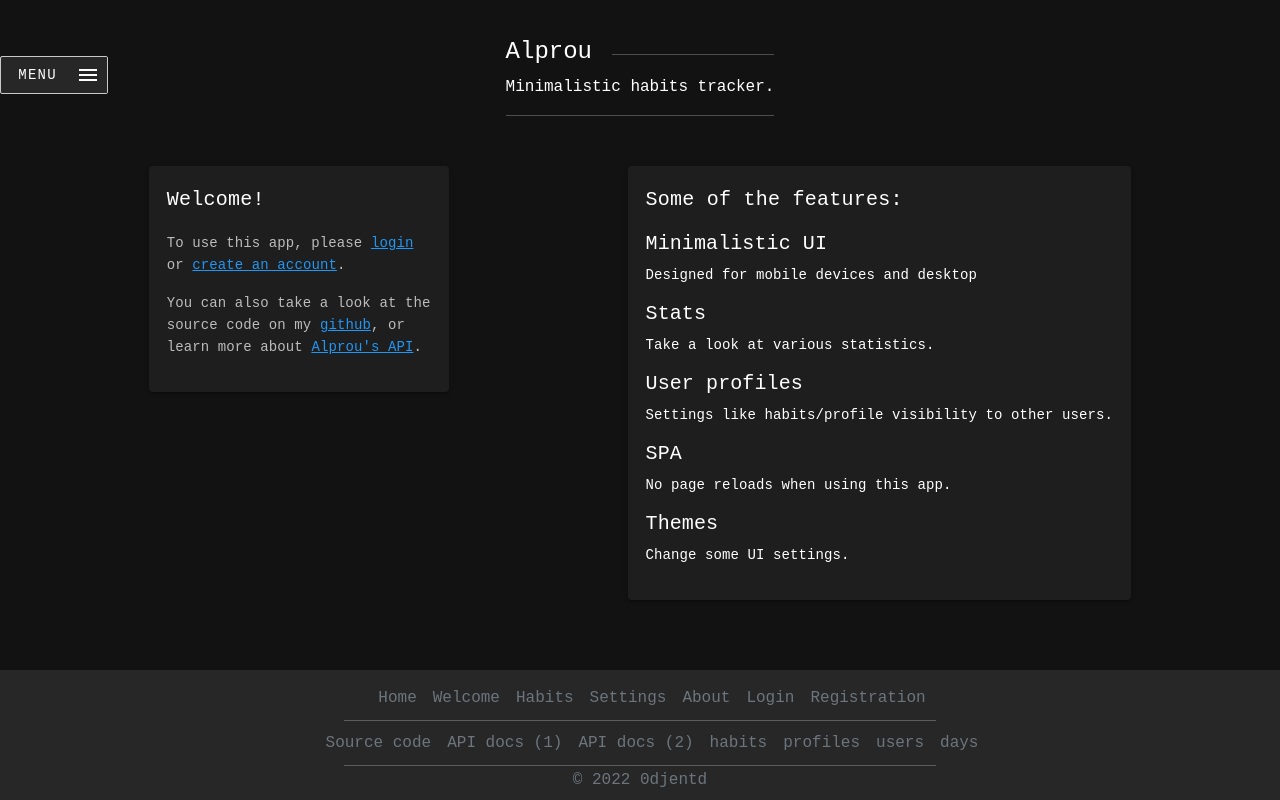
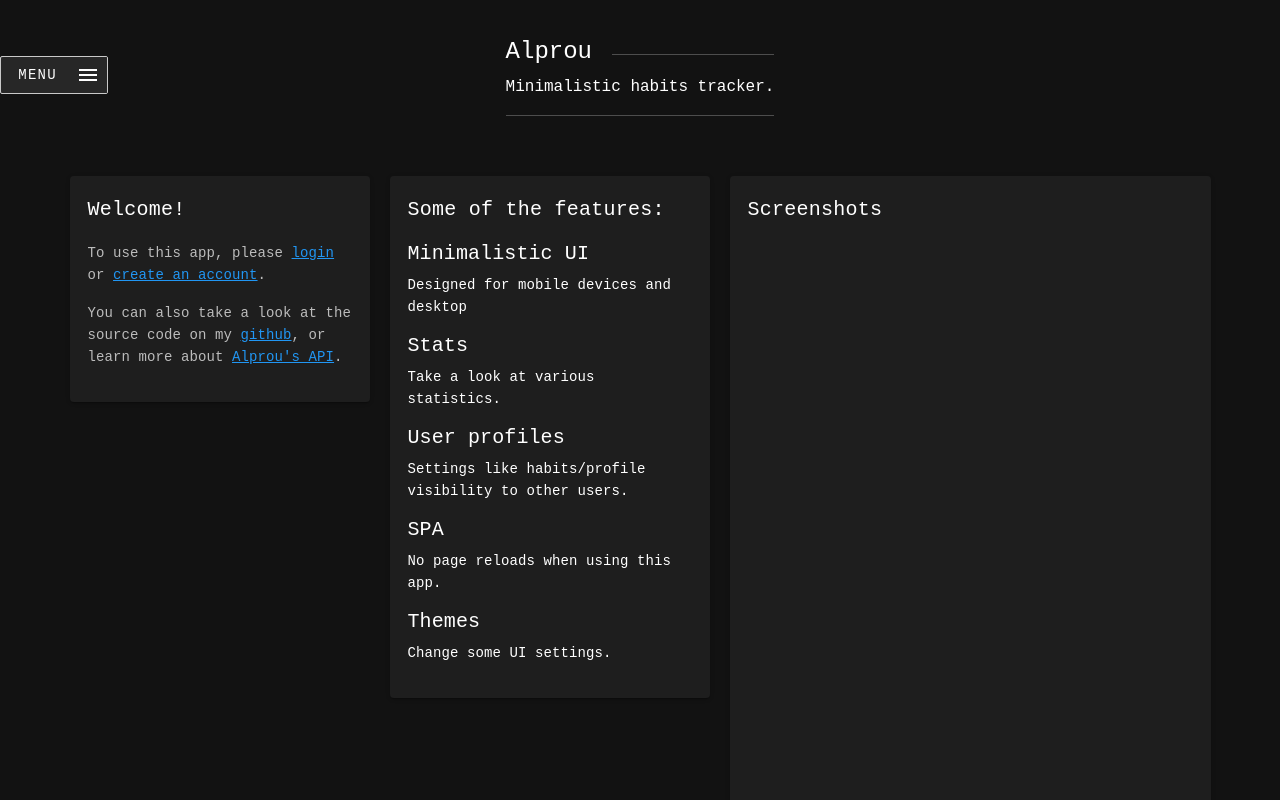
Before and after one commit to 0djentd/alprou, a Vue app: page /welcome in a window 1280 px wide. Shown: the top 800 px of the page. Built offline with nearby package versions, Linux system fonts and the light colour scheme.

Commit message:
modified:   src/views/WelcomeView.vue

```diff
--- a/src/views/WelcomeView.vue
+++ b/src/views/WelcomeView.vue
@@ -37,7 +37,7 @@ export default {
 
 <template>
   <v-container>
-    <div class="welcome">
+    <div class="welcome d-flex flex-wrap flex-lg-nowrap">
       <v-card class="welcome-info">
         <v-card-title>Welcome!</v-card-title>
         <v-card-text>
@@ -65,20 +65,36 @@ export default {
           </v-sheet>
         </v-card-text>
       </v-card>
+      <v-card class="welcome-screenshot">
+        <v-card-title>Screenshots</v-card-title>
+        <div class="screenshot-container">
+          <v-img class="screenshot" src="/screenshot_alprou.png"></v-img>
+        </div>
+      </v-card>
     </div>
   </v-container>
 </template>
 
 <style lang="scss" scoped>
 .welcome {
-  display: flex;
-  flex-wrap: wrap;
   align-items: flex-start;
+  justify-content: space-between;
+  .v-card {
+    margin: 10px;
+  }
   .welcome-info {
     max-width: 300px;
   }
   .welcome-features {
     max-width: 700px;
+  }
+  .welcome-screenshot {
+    .screenshot-container {
+      padding: 10px;
+      .screenshot {
+        border-radius: 20px;
+      }
+    }
   }
 }
 .v-card {
```
